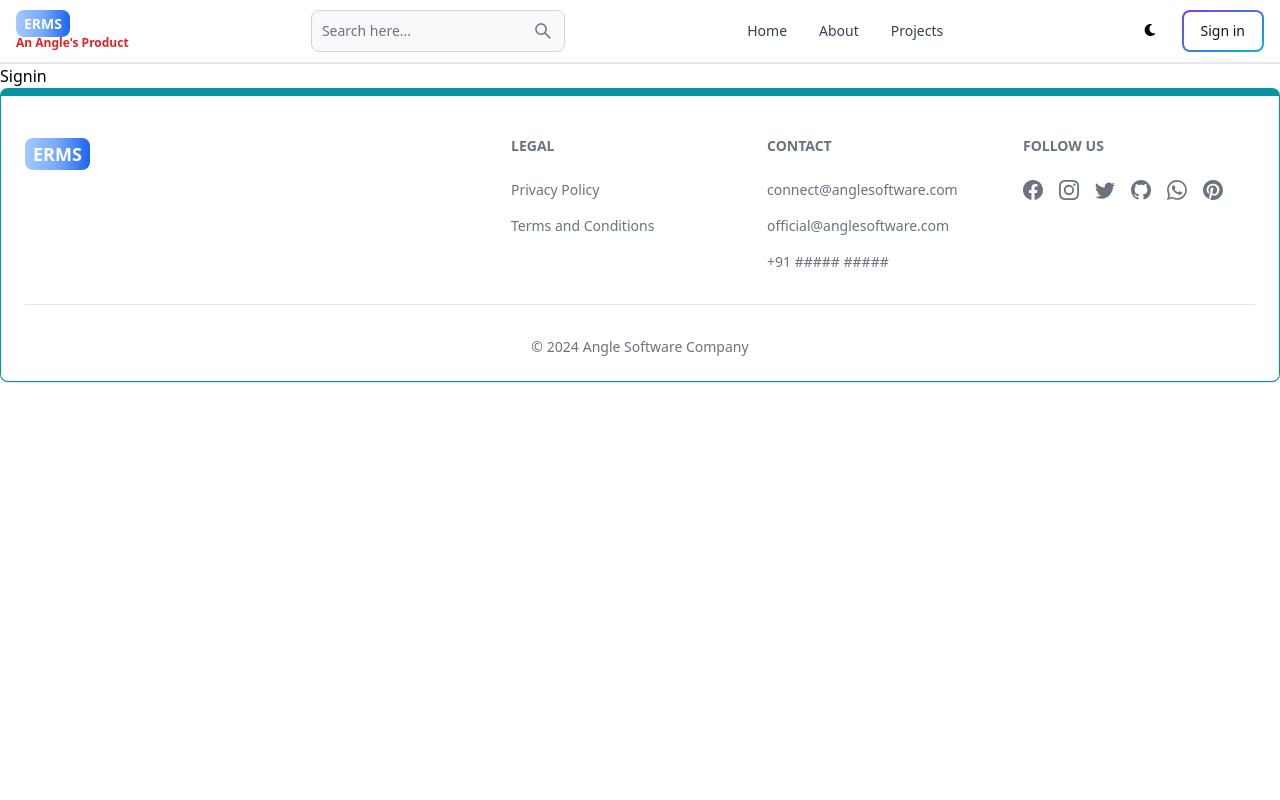
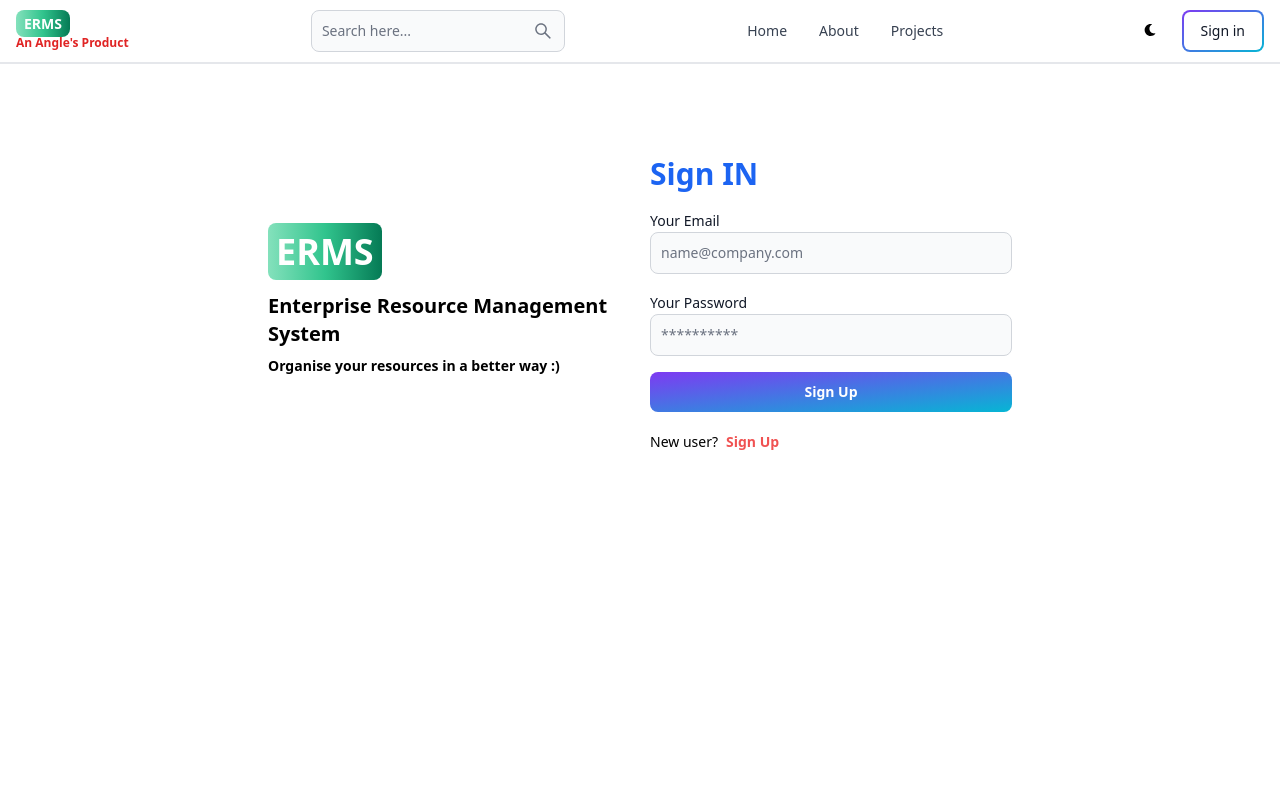
Before and after one commit to Mukesh-Kumar-Balusami/Angle-ERMS, a React (Vite) app in the folder client/: page /signin in a window 1280 px wide. Shown: the top 800 px of the page. Built offline with nearby package versions, Linux system fonts and the light colour scheme.

Commit message:
Completed Signin page UI Functionality

```diff
--- a/client/src/components/Footer.jsx
+++ b/client/src/components/Footer.jsx
@@ -11,7 +11,7 @@ export default function FooterCoomponent() {
             <div className="grid w-full justify-between sm:flex md:grid-cols-1">
                 <div className='mt-5'>
                     <Link to='/' className='self-center whitespace-nowrap text-lg sm:test-xl font-bold dark:text-white'>
-                        <span className='anglelogo px-2 py-1 bg-gradient-to-r from-blue-300 via-blue-400 to-blue-600 rounded-lg text-white'>ERMS</span>
+                        <span className='anglelogo px-2 py-1 bg-gradient-to-r from-green-300 via-green-400 to-green-600 rounded-lg text-white'>ERMS</span>
                     </Link>
                 </div>
                 <div className="grid grid-cols-2 gap-5 mt-4 sm:grid-cols-3 sm:gap-6">
--- a/client/src/components/Header.jsx
+++ b/client/src/components/Header.jsx
@@ -12,7 +12,7 @@ export default function Header() {
     <Navbar className='navbar border-b-2'>
         <div>
             <Link to='/' className='self-center whitespace-nowrap text-sm sm:test-xl font-bold dark:text-white'>
-                <span className='anglelogo px-2 py-1 bg-gradient-to-r from-blue-300 via-blue-400 to-blue-600 rounded-lg text-white'>ERMS</span>
+                <span className='anglelogo px-2 py-1 bg-gradient-to-r from-green-300 via-green-400 to-green-600 rounded-lg text-white'>ERMS</span>
             </Link>
             <p className='font-bold text-red-600 text-xs'>
                 An Angle's Product
--- a/client/src/pages/Signin.jsx
+++ b/client/src/pages/Signin.jsx
@@ -1,7 +1,135 @@
-import React from 'react'
+import { Alert, Button, Label, Spinner, TextInput } from 'flowbite-react'
+import React, { useState } from 'react'
+import { Link, useNavigate } from 'react-router-dom'
+
 
 export default function Signin() {
+
+  const [formData, setFormData] = useState({});
+  const [errorMessages, setErrorMessages] = useState(null);
+  const [successMessages, setSuccessMessages] = useState(null);
+  const [loading, setLoading] = useState(false);
+  const navigate = useNavigate();
+  const handleChange = (e) => {
+    setFormData({ ...formData, [e.target.id]: e.target.value.trim() });
+  };
+
+  const handleSubmit = async (e) => {
+    e.preventDefault();
+
+    try {
+      setLoading(true);
+    setErrorMessages(null);
+    setSuccessMessages(null);
+    if (!formData.email || !formData.password) {
+      setLoading(false);
+      return (setErrorMessages('Please fill out all fields.'));
+    }
+      const res = await fetch('/api/auth/signin', {
+        method: 'POST',
+        headers: {'Content-Type': 'application/json'},
+        body: JSON.stringify(formData),
+      });
+      const data = await res.json();
+      if (res.ok) {
+        setSuccessMessages('Account created successfully');
+      } else {
+        setErrorMessages(data.message || 'Account already exists');
+      }
+      setLoading(false);
+      if (res.ok) {
+        navigate('/');
+      }
+    } catch (error) {
+      setErrorMessages('Somethng went wrong');
+      setLoading(false);
+    }
+  }
+
+
   return (
-    <div>Signin</div>
+    <div className='min-h-screen mt-20'>
+      <div className="flex flex-col md:flex-row md:items-center p-3 max-w-3xl mx-auto gap-5">
+
+        {/* Left side */}
+        <div className="flex-1">
+          <Link to='/' className='font-bold dark:text-white text-4xl'>
+              <span className='anglelogo px-2 py-1 bg-gradient-to-r from-green-300 via-green-400 to-green-600 rounded-lg text-white'>ERMS</span>
+          </Link>
+          <p className='mt-5 text-xl font-extrabold'>
+            Enterprise Resource Management System
+          </p>
+          <p className='mt-2 text-sm font-semibold'>
+            Organise your resources in a better way :)
+          </p>
+        </div>
+
+        {/* Right side */}
+        <div className="flex-1">
+          <form className='flex flex-col gap-4' onSubmit={handleSubmit}>
+            <div className="text-3xl font-extrabold font-sans text-blue-600">
+              <h1>
+                Sign IN
+              </h1>
+            </div>
+
+            <div>
+              <Label value='Your Email'/>
+              <TextInput
+                className='border-indigo-600'
+                type='email'
+                placeholder='name@company.com'
+                id='email'
+                onChange={handleChange}
+              />
+            </div>
+            <div>
+              <Label value='Your Password'/>
+              <TextInput
+                className='border-indigo-600'
+                type='password'
+                placeholder='**********'
+                id='password'
+                onChange={handleChange}
+              />
+            </div>
+            <Button className='text-white font-extrabold' type='submit' gradientDuoTone='purpleToBlue' disabled={loading}>
+              {
+                loading ? (
+                  <>
+                    <Spinner size='sm'/>
+                    <span className='pl-3'>Loading...</span>
+                  </>
+                ) : 'Sign Up'
+              }
+            </Button>
+          </form>
+          <div className="flex gap-2 text-sm mt-5">
+            <span>
+              New user?
+            </span>
+            <Link to='/signup' className='text-red-500 font-bold'>
+              Sign Up
+            </Link>
+          </div>
+          {
+            errorMessages && (
+              <Alert className='mt-5' color='failure'>
+                {errorMessages}
+              </Alert>
+            // <p style={{ color: 'red' }}>{errorMessages}</p>
+            )
+          }
+          {
+            successMessages && (
+              <Alert className='mt-5' color='success'>
+                {successMessages}
+              </Alert>
+            )
+          }
+        </div>
+      </div>
+    </div>
+
   )
 }
--- a/client/src/pages/Signup.jsx
+++ b/client/src/pages/Signup.jsx
@@ -75,7 +75,7 @@ export default function Signup() {
         {/* Left side */}
         <div className="flex-1">
           <Link to='/' className='font-bold dark:text-white text-4xl'>
-              <span className='anglelogo px-2 py-1 bg-gradient-to-r from-blue-300 via-blue-400 to-blue-600 rounded-lg text-white'>ERMS</span>
+              <span className='anglelogo px-2 py-1 bg-gradient-to-r from-green-300 via-green-400 to-green-600 rounded-lg text-white'>ERMS</span>
           </Link>
           <p className='mt-5 text-xl font-extrabold'>
             Enterprise Resource Management System
@@ -88,6 +88,11 @@ export default function Signup() {
         {/* Right side */}
         <div className="flex-1">
           <form className='flex flex-col gap-4' onSubmit={handleSubmit}>
+          <div className="text-3xl font-extrabold font-sans text-blue-500">
+              <h1>
+                Sign UP
+              </h1>
+            </div>
             <div>
               <Label value='Your Username'/>
               <TextInput
@@ -113,7 +118,7 @@ export default function Signup() {
               <TextInput
                 className='border-indigo-600'
                 type='password'
-                placeholder='Password'
+                placeholder='**********'
                 id='password'
                 onChange={handleChange}
               />
@@ -133,7 +138,7 @@ export default function Signup() {
             <span>
               Have an account?
             </span>
-            <Link to='/sign-in' className='text-red-500 font-bold'>
+            <Link to='/signin' className='text-red-500 font-bold'>
               Sign In
             </Link>
           </div>
```
Also changed, not shown: 1 other file (tests, documents, lock files or other folders).
